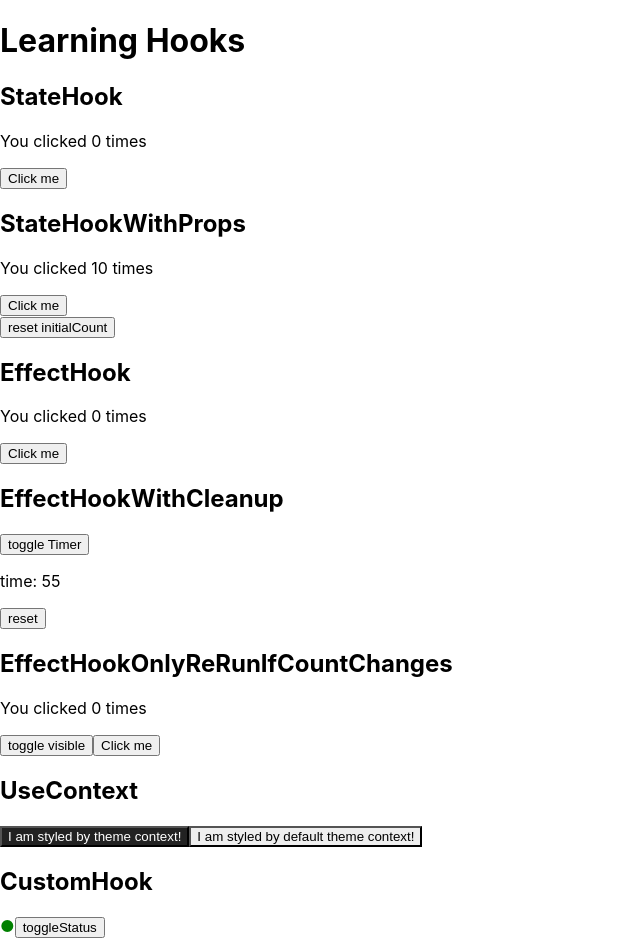
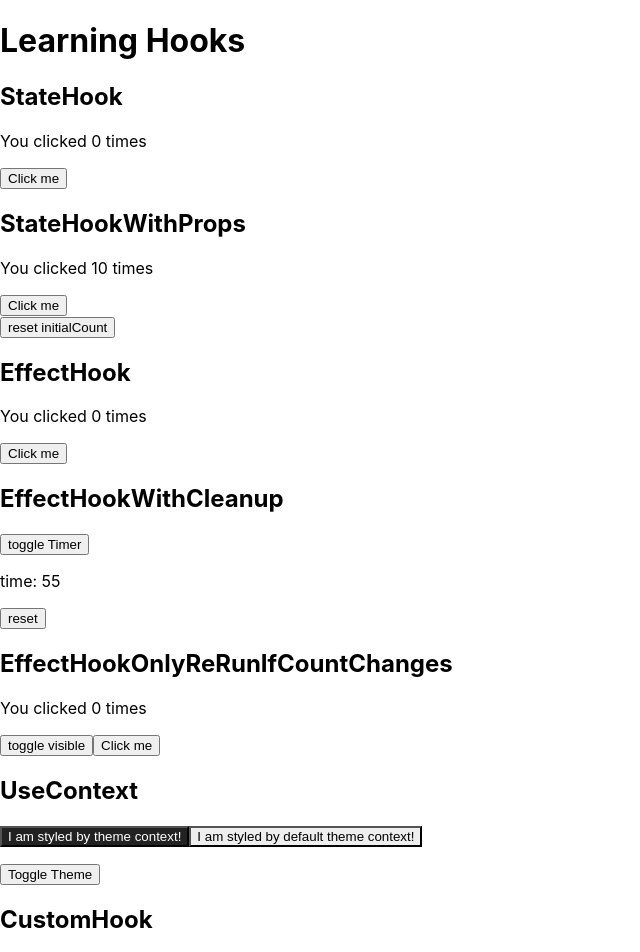
Before and after one commit to soarflat-sandbox/react-hooks, a React (Create React App) app: page / in a window 1280 px wide. Shown: the top 952 px of the page, without its empty margins (0-640 px from the left). Built offline with nearby package versions, Linux system fonts and the light colour scheme; the HTML template or start-up script is replaced by a standard one.

Commit message:
fix: useContext のサンプルを修正 (#10)
- 型を付与し忘れていたので型を付与した
- コンテクストが更新されたら、そのコンテクストを利用しているコンポーネントが再描画されることを確認するためのロジックを追加した

```diff
--- a/src/components/UseContext.tsx
+++ b/src/components/UseContext.tsx
@@ -1,6 +1,15 @@
-import React, { createContext, useContext } from 'react';
+import React, { createContext, useContext, useState, useMemo } from 'react';
 
-const themes = {
+type ThemeProps = {
+  foreground: string;
+  background: string;
+};
+
+interface Themes {
+  [key: string]: ThemeProps;
+}
+
+const themes: Themes = {
   light: {
     foreground: '#000000',
     background: '#eeeeee'
@@ -13,25 +22,34 @@ const themes = {
 
 const ThemeContext = createContext(themes.light);
 
-const UseContext = () => {
+const UseContext: React.FC = () => {
+  const [theme, setTheme] = useState('dark');
+  const themeProps = useMemo<ThemeProps>(() => themes[theme], [theme]);
+  const handleToggleClick = () => {
+    setTheme(theme === 'dark' ? 'light' : 'dark');
+  };
+
   return (
     <>
-      <ThemeContext.Provider value={themes.dark}>
+      <ThemeContext.Provider value={themeProps}>
         <h2>UseContext</h2>
         <Component />
       </ThemeContext.Provider>
       <BrotherComponent />
+      <p>
+        <button onClick={handleToggleClick}>Toggle Theme</button>
+      </p>
     </>
   );
 };
 
-const Component = () => {
+const Component: React.FC = () => {
   return <GrandChildComponent />;
 };
 
-const GrandChildComponent = () => {
-  // ツリー内の最も近い上位の一致する`Provider`（`<ThemeContext.Provider value={themes.dark}>`）から
-  // コンテクストの値を取得する。そのため、このコンポーネントの`theme`は
+const GrandChildComponent: React.FC = () => {
+  // ツリー内の最も近い上位の一致する`Provider`（`<ThemeContext.Provider value={themeProps}>`）から
+  // コンテクストの値を取得する。そのため、このコンポーネントの初期描画時の`theme`は
   // {
   //   foreground: '#ffffff',
   //   background: '#222222'
@@ -46,7 +64,7 @@ const GrandChildComponent = () => {
   );
 };
 
-const BrotherComponent = () => {
+const BrotherComponent: React.FC = () => {
   // このコンポーネントはツリー内の最も近い上位の一致する`Provider`が存在しない（`<ThemeContext.Provider value={themes.dark}>`でラップされていない）。
   // そのため、コンテクスト生成時（`createContext(themes.light)`）に指定した初期値（`themes.light`）を利用する。
   // このコンポーネントの`theme`は
```
